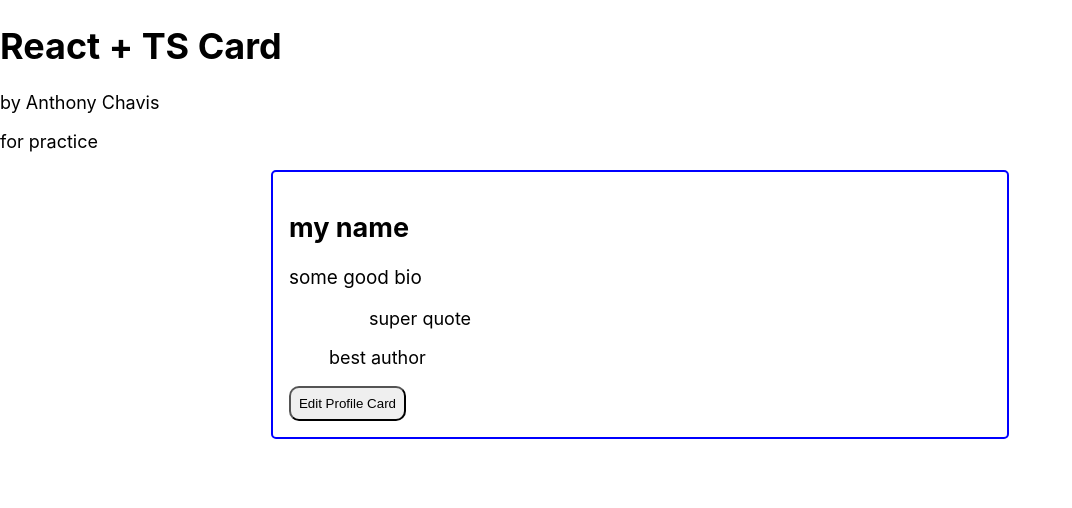
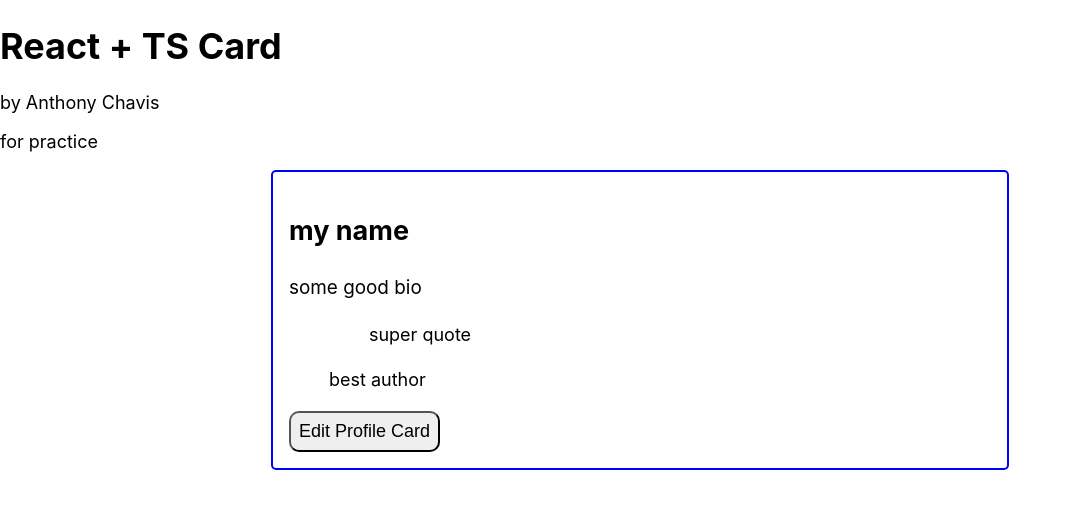
Before and after one commit to anthonychavis/personal-profile-card-cra, a React (Create React App) app: page / in a window 1280 px wide. Shown: the top 508 px of the page, without its empty margins (0-1072 px from the left). Built offline with nearby package versions, Linux system fonts and the light colour scheme.

Commit message:
line-ht & btn font-sz; removed lessonMaterial

```diff
--- a/src/components/Card.module.css
+++ b/src/components/Card.module.css
@@ -1,20 +1,16 @@
 article {
     border: 2px solid blue;
     border-radius: 5px;
+    line-height: 1.5;
     margin: auto;
     max-inline-size: 65ch;
     padding: 1rem;
 }
 
-.lessonMaterial {
-    background-color: lightblue;
-    font-size: 2rem;
-    margin: 1rem 0;
-}
-
 .btn {
     border-radius: 10px;
     cursor: pointer;
+    font-size: inherit;
     inline-size: max-content;
     padding: 0.5rem;
 }
```
